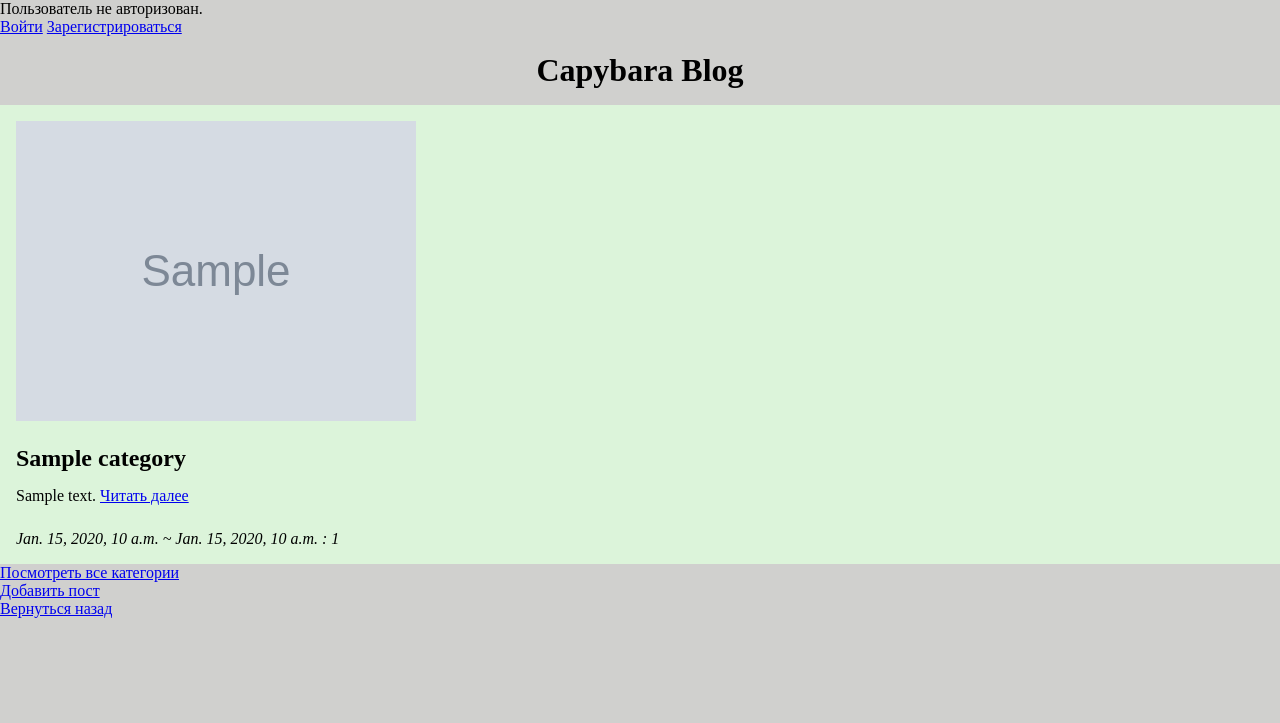
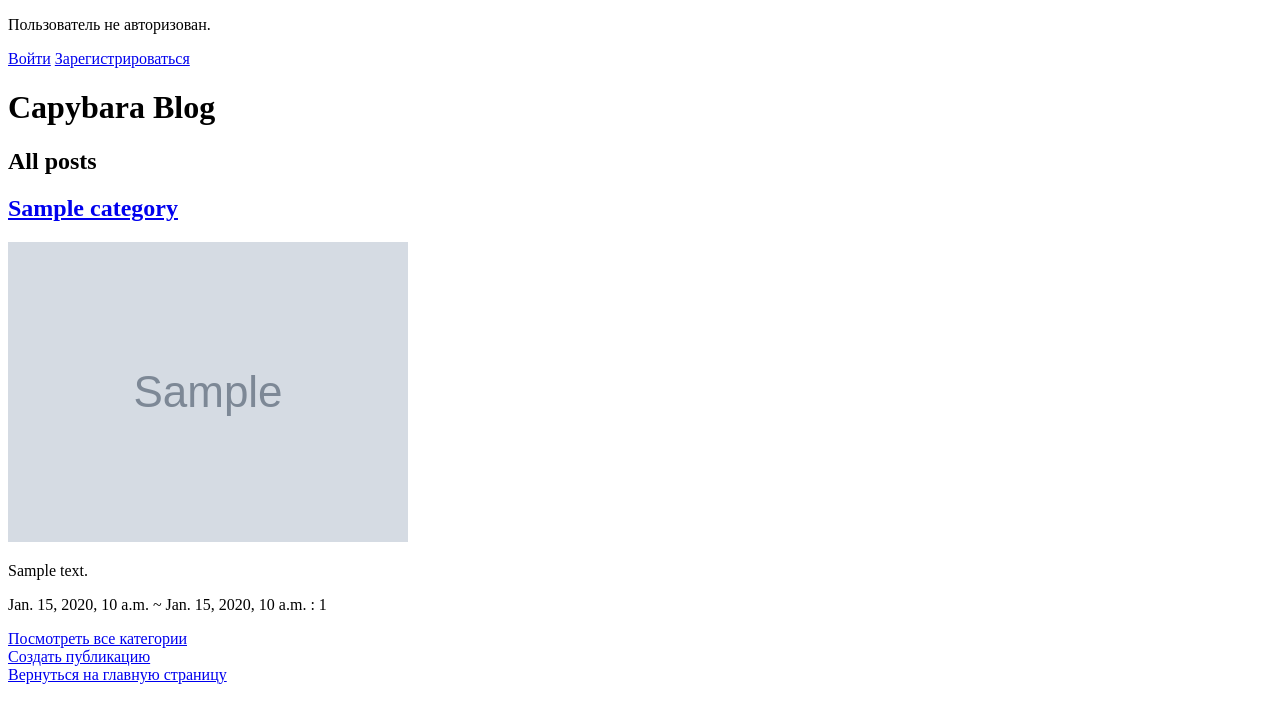
Before and after one commit to olivieshek/capybara_blog, a Django app: template blog/templates/blog/post_list.html in a window 1280 px wide. Shown: the top 723 px of the page. Run offline with Django 3.2, Linux system fonts and the light colour scheme; the template is opened without the code that fills it: most values are stand-ins (such as "Sample title", 1, 10 or a date in 2020); grey boxes marked "Sample" are stand-in pictures.

Commit message:
Add files via upload

```diff
--- a/blog/static/blog/style.css
+++ /dev/null
@@ -1,52 +0,0 @@
-* {
-    margin: 0;
-}
-
-body {
-    background-color: #d0d0ce;
-}
-
-.blog-title {
-    text-align: center;
-    padding: 0.5em;
-}
-
-.section {
-    max-width: 1280px;
-    margin: 0 auto;
-}
-
-.section-posts {
-    display: flex;
-    flex-direction: row;
-    gap: 20px;
-    background-color: #DCF4DA;
-    padding: 1em;
-}
-
-.post-container {
-    flex: 1;
-}
-
-.post-image {
-    max-width: 100%;
-    height: auto;
-    margin-bottom: 20px;
-}
-
-.post-title {
-    margin-bottom: 15px;
-}
-
-.post-body {
-    margin-bottom: 25px;
-}
-
-.post-datetime {
-    font-style: italic;
-}
-
-.add-post {
-    text-align: center;
-    text-size: 200px;
-}
--- a/blog/templates/blog/base.html
+++ b/blog/templates/blog/base.html
@@ -1,23 +1,27 @@
 {% load static %}
-<!DOCTYPE html>
+
+<!doctype html>
 <html lang="ru">
 <head>
     <meta charset="UTF-8">
     <meta name="viewport"
           content="width=device-width, user-scalable=no, initial-scale=1.0, maximum-scale=1.0, minimum-scale=1.0">
     <meta http-equiv="X-UA-Compatible" content="ie=edge">
-    <link rel="stylesheet" href="{% static 'blog/style.css' %}">
     <title>{% block title %}{% endblock %}</title>
 </head>
 <body>
-    {% if user.is_authenticated and user.is_staff %}
-        <a href="{% url 'admin:index' %}">В АДМИНКУ</a>
-    {% endif %}
-    <div class="page-container">
-        {% include "blog/menu.html" %}
-        {% block body %}{% endblock %}
-        <br>
-        <p><a href="{% url 'blog:index' %}">Вернуться назад</a></p>
-    </div>
+{% if user.is_authenticated and user.is_staff %}
+<a href="{% url 'admin:index' %}">Перейти в админку...</a>
+{% endif %}
+<div class="auth-info">
+    {% include 'blog/menu.html' %}
+</div>
+<h1 class="blog-title">Capybara Blog</h1>
+<h2 class="blog-module">{% block module %}{% endblock %}</h2>
+{% block body %}{% endblock %}
 </body>
+<div class="navigation">
+    <a href="{% url 'blog:add_post' %}">Создать публикацию</a> <br>
+    <a href="{% url 'blog:index' %}">Вернуться на главную страницу</a>
+</div>
 </html>
--- a/blog/templates/blog/menu.html
+++ b/blog/templates/blog/menu.html
@@ -1,8 +1,11 @@
 {% if user.is_authenticated %}
-    <p>Пользователь {{ user.username }} авторизован. ID:{{ user.id }}, staff: {{ user.is_staff }}</p>
+    <p>Пользователь {{ user.username }} авторизован. </p>
     <a href="{% url 'blog:logout' %}">Выйти</a>
 {% else %}
-    <p>Пользователь не авторизован.</p>
-    <a href="{% url 'blog:login' %}">Войти</a>
-    <a href="{% url 'blog:sign_up' %}">Зарегистрироваться</a>
+<p>Пользователь не авторизован.</p>
+<a href="{% url 'blog:login' %}">Войти</a>
+<a href="{% url 'blog:sign_up' %}">Зарегистрироваться</a>
 {% endif %}
+{% if user.is_staff %}
+<p>ID:{{ user.id }}, staff: {{ user.is_staff }}</p>
+{% endif %}
--- a/blog/templates/blog/post_list.html
+++ b/blog/templates/blog/post_list.html
@@ -1,39 +1,33 @@
 {% extends "blog/base.html" %}
-{% load static %}
 
 {% block title %}
-Blog Site
+Blog Posts
+{% endblock %}
+
+{% block module %}
+All posts
 {% endblock %}
 
 {% block body %}
-<h1 class="blog-title">Capybara Blog</h1>
-<section class="section section-posts">
-    {% if object_list %}
+<div class="posts-container">
 {% for post in object_list %}
-        <article class="post-container">
+    <article class="post-item">
+        <h2><a href="{% url 'blog:post_detail' post.pk %}">{{ post.title }}</a></h2>
         {% if post.image %}
-                <img class="post-image" src="{% get_media_prefix %}{{ post.image }}" alt="нет изображения">
+            <img class="post-image" src="{{ MEDIA_URL }}{{ post.image }}" alt="нет изображения">
         {% endif %}
-            <h2 class="post-title">
-                {{ post.title }}
-            </h2>
         <p class="post-body">
-                {{ post.summary }} <a href="read_post/{{ post.id }}">Читать далее</a>
+            {{ post.summary }}
         </p>
         <p class="post-datetime">
             {{ post.date }} ~ {{ post.time }} : {{ post.id }}
         </p>
     </article>
+{% empty %}
+    <span>На данный момент нет никаких публикаций.</span>
 {% endfor %}
-{% else %}
-    <p class="no-posts">На данный момент нет никаких публикаций.</p>
-{% endif %}
-</section>
+</div>
 <a href="{% url 'blog:categories' %}">
     Посмотреть все категории
 </a>
-<br>
-<a href="{% url 'blog:add_post' %}" class="add-post">
-    Добавить пост
-</a>
 {% endblock %}
--- a/blog/urls.py
+++ b/blog/urls.py
@@ -8,7 +8,7 @@ app_name = "blog"
 urlpatterns = [
     path("", PostListView.as_view(), name="index"),
     path("add_post/", PostCreateView.as_view(), name="add_post"),
-    path("read_post/<int:pk>", PostDetailView.as_view(), name="read_post"),
+    path("read_post/<int:pk>", PostDetailView.as_view(), name="post_detail"),
     path("delete_post/<int:pk>", PostDeleteView.as_view(), name="delete_post"),
     path("edit_post/<int:pk>", PostUpdateView.as_view(), name="edit_post"),
     path("accounts/login/", BlogLoginView.as_view(), name="login"),  # пишем .as_view потому что это просто класс
@@ -16,6 +16,6 @@ urlpatterns = [
     path("accounts/sign_up/", sign_up, name="sign_up"),
     path("categories/", CategoryListView.as_view(), name="categories"),
     path("category/<int:pk>", CategoryDetailView.as_view(), name="category"),
-    path('posts/<int:post_id>/add_like/', add_like, name='add_like'),
-    path('posts/<int:post_id>/remove_like/', remove_like, name='remove_like')
+    path('posts/addlike_/<int:post_id>/', add_like, name='add_like'),
+    path('posts/remove_like/<int:post_id>/', remove_like, name='remove_like')
 ]
```
Also changed, not shown: blog/templates/blog/category_detail.html (added, +17 -0 lines), blog/templates/blog/category_list.html (added, +23 -0 lines), blog/templates/blog/post_detail.html (+7 -1 lines), blog/views.py (+15 -8 lines). Lines whose indentation alone changed are shown as unchanged.
